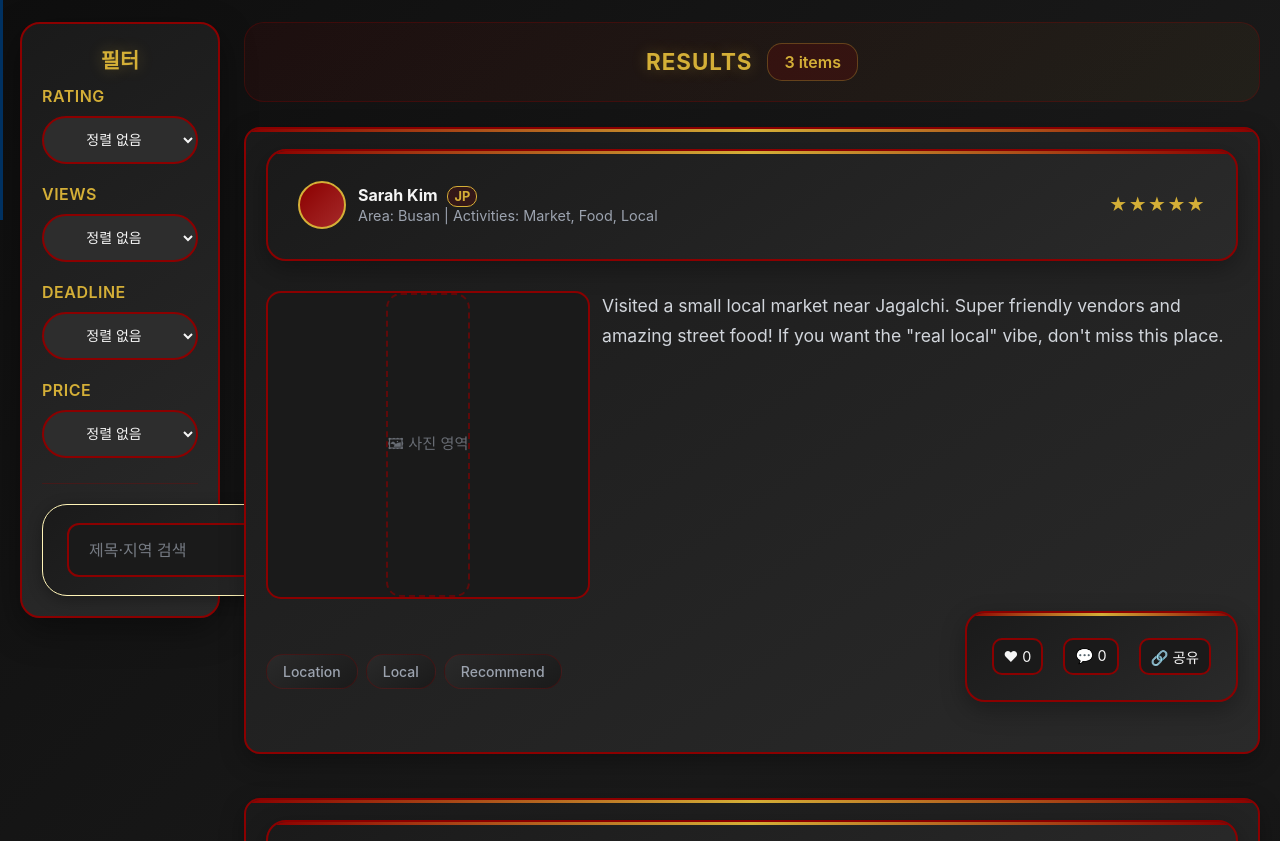
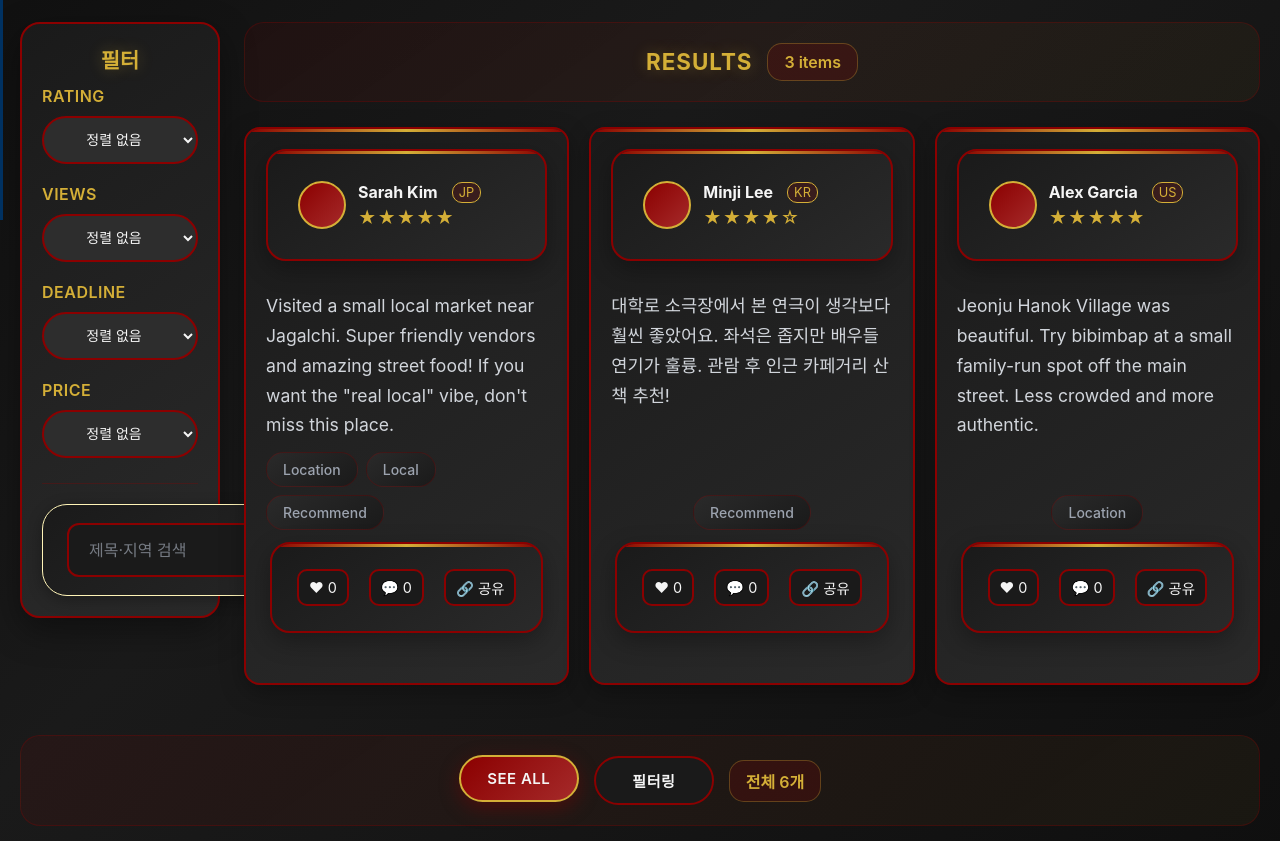
Before and after one commit to sodaaw/KurtainCall-Frontend, a React (Create React App) app: page /genre in a window 1280 px wide. Shown: the part 580-1421 px from the top of the page. Built offline with nearby package versions, Linux system fonts and the light colour scheme; no server answers; a web font is replaced by a local one.

Commit message:
리뷰창 수정

```diff
--- a/src/Genre/Genre.css
+++ b/src/Genre/Genre.css
@@ -491,8 +491,8 @@
 
 .review-list {
   display: grid;
-  grid-template-columns: 1fr;
-  gap: 14px;
+  grid-template-columns: repeat(3, 1fr);
+  gap: 20px;
 }
 
 /* Card */
@@ -501,8 +501,10 @@
   border: 2px solid #8B0000;
   border-radius: 16px;
   box-shadow: 0 8px 25px rgba(0, 0, 0, 0.3);
-  padding: 20px;
+  display: flex;
+  flex-direction: column;
   transition: all 0.3s ease;
+  justify-content: space-between;
   cursor: pointer;
   position: relative;
   overflow: hidden;
@@ -543,17 +545,23 @@
 .review-header {
   display: flex;
   align-items: center;
-  justify-content: space-between;
+  justify-content: flex-start;
   gap: 12px;
-  margin-bottom: 10px;
+  margin-bottom: 8px;
+}
+
+.review-name-row {
+  display: flex;
+  align-items: center;
+  gap: 8px;
 }
 
 .review-user { display: flex; align-items: center; gap: 12px; }
 
 .review-avatar {
-  width: 44px;
-  height: 44px;
-  border-radius: 999px;
+  width: 36px;
+  height: 36px;
+  border-radius: 50%;
   background: linear-gradient(135deg, #8B0000, #a52a2a);
   border: 2px solid #d4af37;
   flex-shrink: 0;
@@ -561,13 +569,12 @@
 
 .review-user-meta { display: flex; flex-direction: column; gap: 2px; }
 
-.review-name { font-weight: 700; color: #f5f5f5; }
+.review-name { font-weight: 700; color: #f5f5f5; font-size: 1rem;}
 
 .review-badge {
-  font-size: 0.8rem;
-  margin-left: 6px;
+  font-size: 0.75rem;
   padding: 2px 6px;
-  border-radius: 10px;
+  border-radius: 6px;
   background: rgba(139, 0, 0, 0.2);
   color: #d4af37;
   border: 1px solid #d4af37;
@@ -575,12 +582,12 @@
 
 .review-sub { font-size: 0.9rem; color: #9ca3af; }
 
-.review-rating { font-size: 1.1rem; letter-spacing: 1px; color: #d4af37; }
+.review-rating { font-size: 0.9rem; letter-spacing: 1px; color: #d4af37; margin-top:2px; align-self: flex-start;}
 
 /* Body */
 .review-body {
   display: grid;
-  grid-template-columns: 320px 1fr;
+  grid-template-columns: 240px 1fr;
   gap: 16px;
   align-items: start;
   margin-top: 6px;
@@ -594,7 +601,6 @@
   background: #1a1a1a;
   border: 2px dashed #8B0000;
   border-radius: 12px;
-  min-height: 160px;
   display: flex;
   align-items: center;
   justify-content: center;
@@ -602,7 +608,8 @@
 
 .review-photo img {
   width: 100%;
-  height: 100%;
+  height: auto;
+  max-height: 100px;
   object-fit: cover;
   border-radius: 12px;
 }
@@ -613,18 +620,20 @@
   font-size: 0.98rem;
   color: #d1d5db;
   line-height: 1.55rem;
+  margin: 12px 0;
+  flex-grow: 1;
 }
 
 /* Footer */
 .review-footer {
-  margin-top: 12px;
+  margin-top: 8px;
   display: flex;
+  flex-direction: column;
   align-items: center;
-  justify-content: space-between;
   gap: 12px;
 }
 
-.review-chips { display: flex; flex-wrap: wrap; gap: 8px; }
+.review-chips { display: flex; flex-wrap: wrap; gap: 6px; }
 
 .chip {
   font-size: 0.85rem;
@@ -641,7 +650,7 @@
   border-color: #d4af37;
 }
 
-.review-actions { display: flex; gap: 10px; }
+.review-actions { display: flex; gap: 10px;}
 
 .icon-btn {
   border: 2px solid #8B0000;
@@ -796,6 +805,10 @@
   .filter-review-layout {
     grid-template-columns: 1fr;
   }
+
+  .review-list {
+    grid-template-columns: repeat(2, 1fr);
+  }
 }
 
 /* 반응형 디자인 */
@@ -815,6 +828,10 @@
 
   .category-title {
     font-size: 1.2rem;
+  }
+
+  .review-list {
+    grid-template-columns: 1fr;
   }
 }
 
--- a/src/Genre/Genre.jsx
+++ b/src/Genre/Genre.jsx
@@ -95,21 +95,23 @@ function ReviewCard({ review, onLikeClick, onCommentClick }) {
         <div className="review-user">
           <div className="review-avatar" aria-hidden />
           <div className="review-user-meta">
-            <div className="review-name">
-              {review.userName} <span className="review-badge">{review.userBadge}</span>
+            <div className="review-name-row">
+              <span className="review-name">{review.userName}</span>
+              <span className="review-badge">{review.userBadge}</span>
             </div>
+            <div className="review-rating">{stars}</div>
+            {/*
             <div className="review-sub">
               Area: {review.area} | Activities: {review.activities.join(', ')}
             </div>
+            */}
           </div>
-        </div>
-        <div className="review-rating" aria-label={`${review.rating} out of 5`}>
-          {stars}
         </div>
       </header>
 
-      <div className="review-body">
-        <div className="review-photo">
+      <p className="review-text">{review.content}</p>
+
+      {/* <div className="review-photo">
           {review.photos?.length ? (
             <img referrerPolicy="no-referrer" src={review.photos[0]} alt="review" onError={(e) => {
               e.currentTarget.onerror = null; // 무한 루프 방지
@@ -119,9 +121,7 @@ function ReviewCard({ review, onLikeClick, onCommentClick }) {
           ) : (
             <div className="photo-placeholder">🖼 사진 영역</div>
           )}
-        </div>
-        <p className="review-text">{review.content}</p>
-      </div>
+        </div> */}
 
       <footer className="review-footer">
         <div className="review-chips">
```
